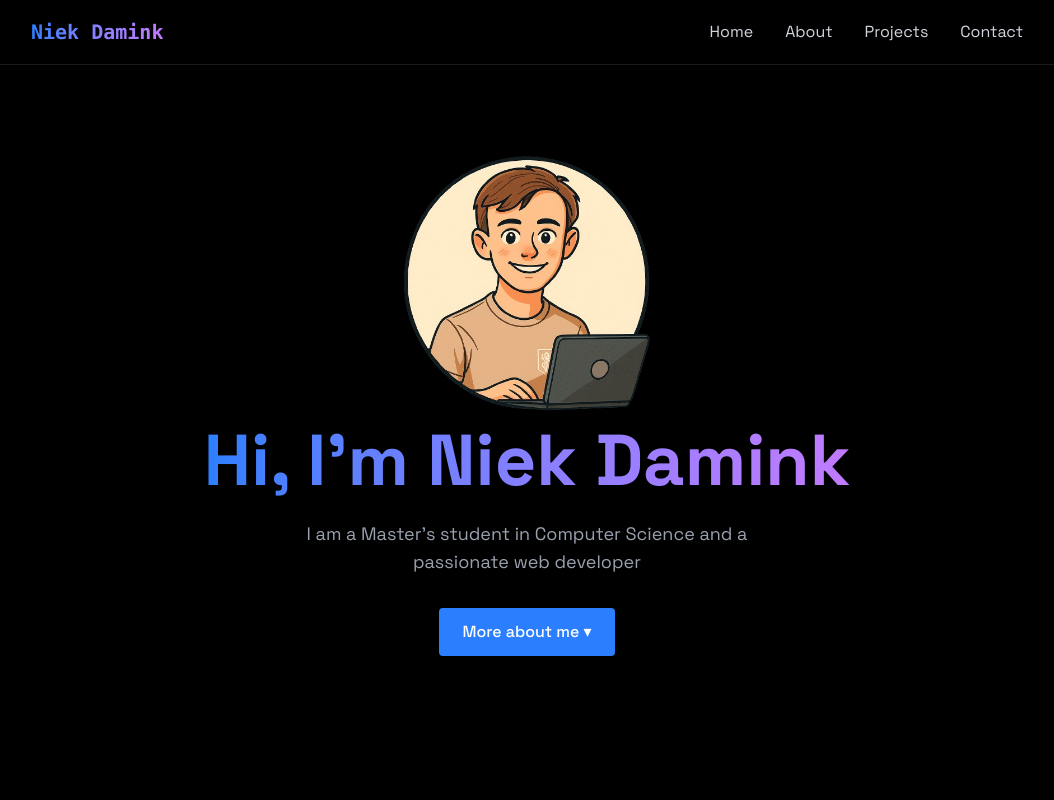
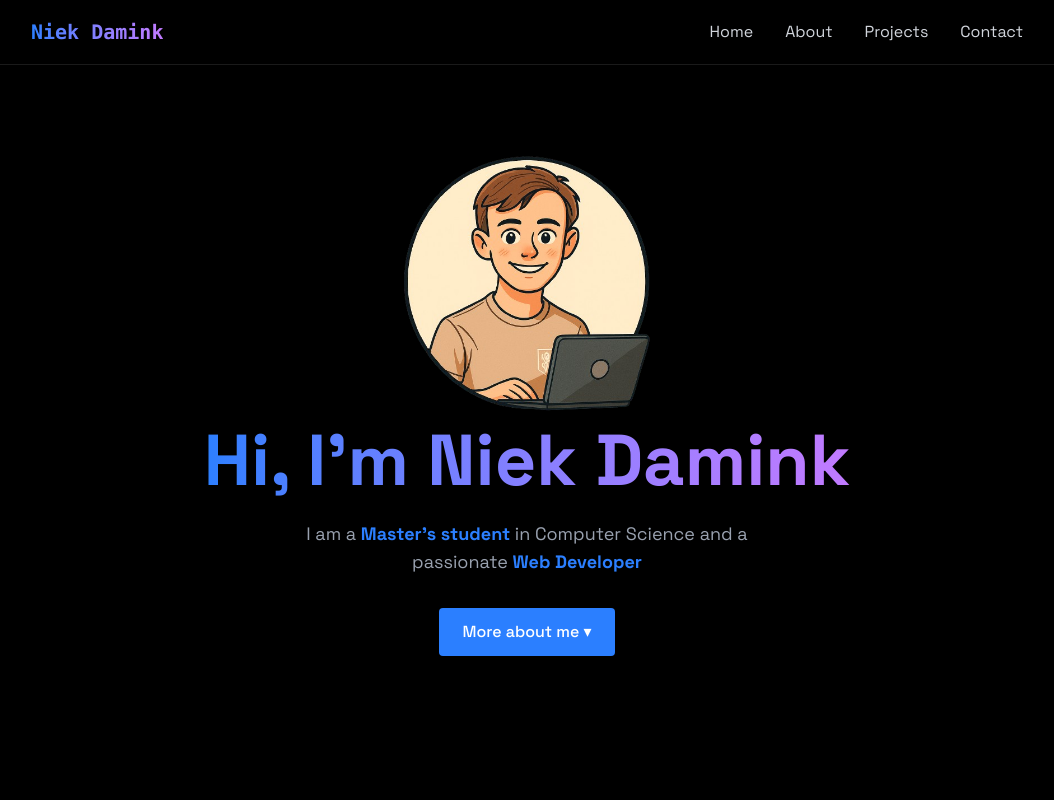
Before and after one commit to Niek-Damink/Portfolio, a React (Vite) app: page / in a window 1280 px wide. Shown: the top 800 px of the page, without its empty margins (113-1167 px from the left). Built offline with nearby package versions, Linux system fonts and the light colour scheme.

Commit message:
highlighted imported words in the home page

```diff
--- a/src/components/sections/Home.jsx
+++ b/src/components/sections/Home.jsx
@@ -11,7 +11,7 @@ export const Home = () => {
                         Hi, I'm Niek Damink
                     </h1>
                     <p className="text-lg text-gray-400 mb-8 max-w-lg mx-auto">
-                        I am a Master's student in Computer Science and a passionate web developer
+                        I am a <span className='text-blue-500 font-bold'>Master's student</span> in Computer Science and a passionate <span className='text-blue-500 font-bold'>Web Developer</span>
                     </p>
                     <div className="flex justify-center space-x-4">
                         <a
```
